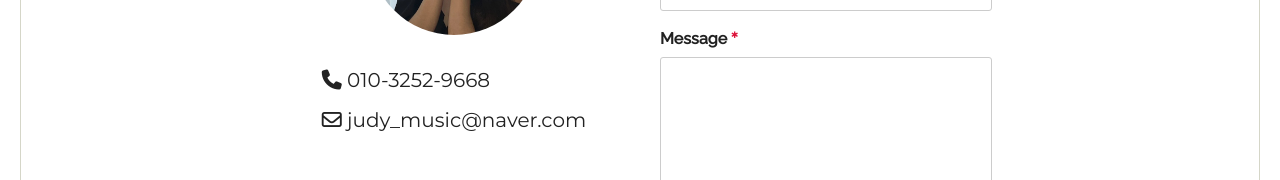
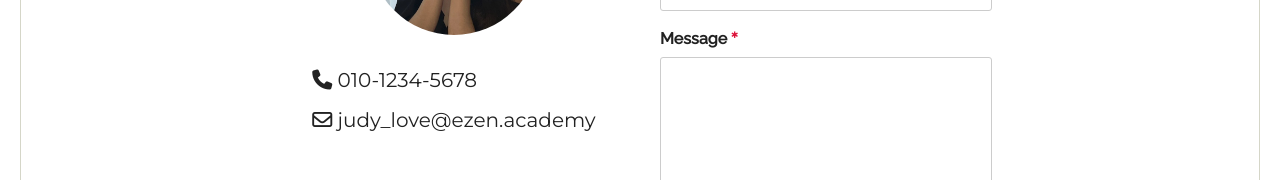
Before and after one commit to judy0608/first-project-0216, a plain HTML site: page 240216/index.html in a window 1280 px wide. Shown: the part 2800-2980 px from the top of the page. Drawn offline with Linux system fonts and the light colour scheme; a web font is replaced by a local one.

Commit message:
Update index.html

```diff
--- a/240216/index.html
+++ b/240216/index.html
@@ -192,11 +192,11 @@
                     <article>
                       <span>
                         <i class="fa-solid fa-phone"></i>
-                        010-3252-9668
+                        010-1234-5678
                       </span>
                       <span>
                         <i class="fa-regular fa-envelope"></i>
-                        judy_music@naver.com
+                        judy_love@ezen.academy
                       </span>
                     </article>
                   </div>
```
